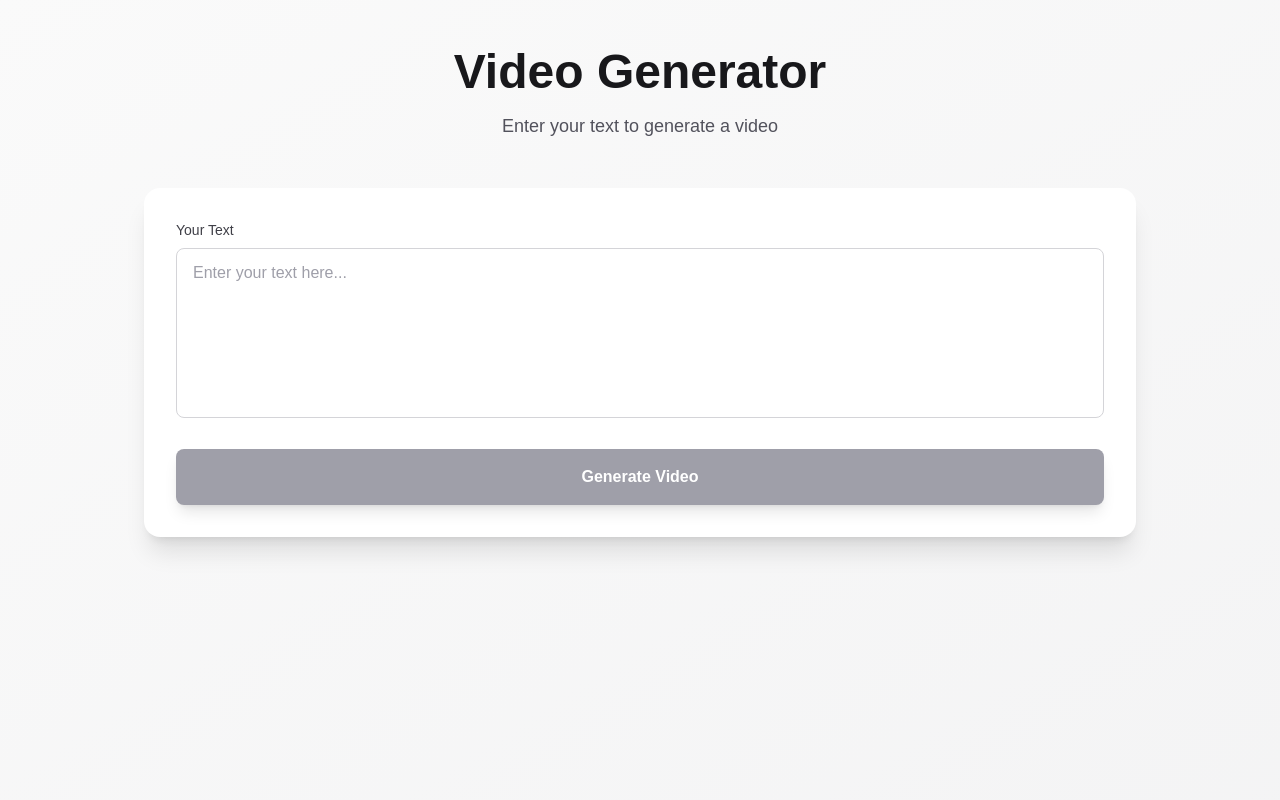
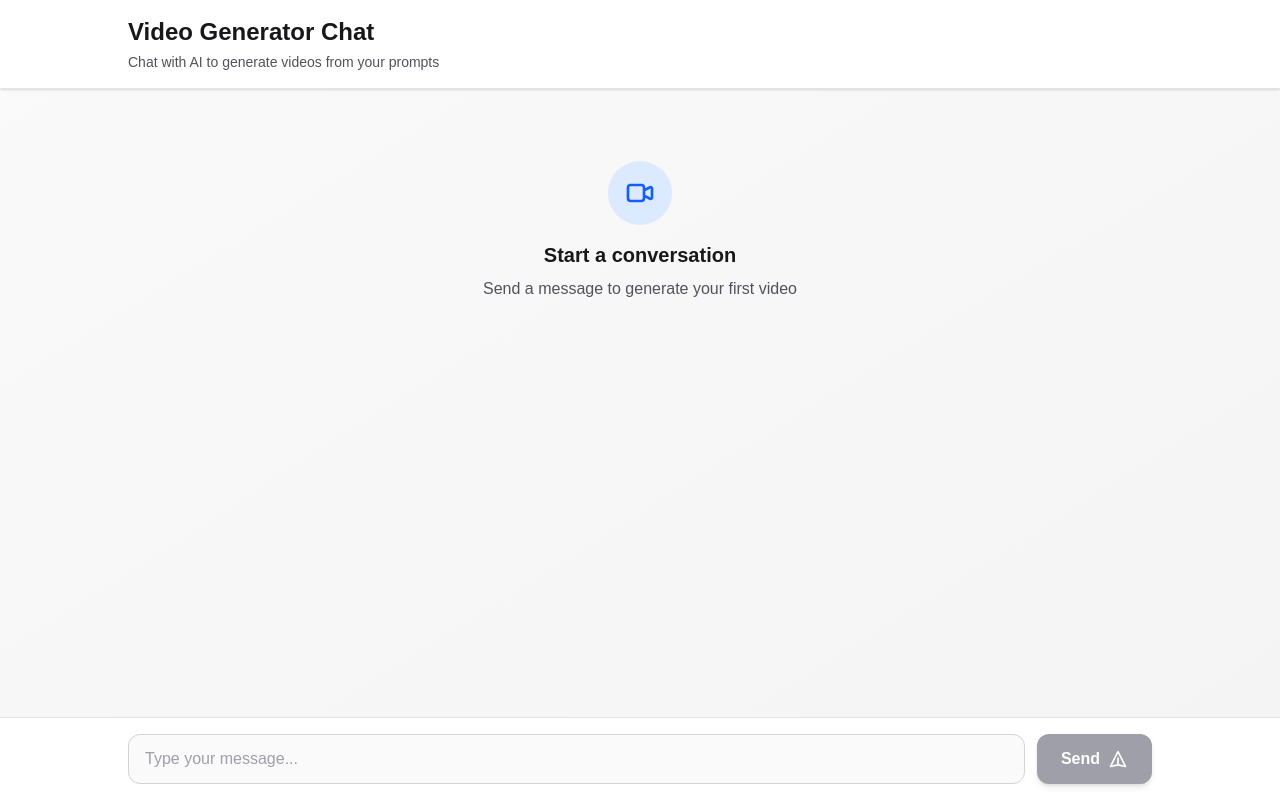
Before and after one commit to Rani-Codes/VIBE25-4-Project, a Next.js app in the folder frontend/: page / in a window 1280 px wide. Built offline with nearby package versions, Linux system fonts and the light colour scheme.

Commit message:
frontend updated

```diff
--- a/frontend/app/page.tsx
+++ b/frontend/app/page.tsx
@@ -1,100 +1,243 @@
 "use client";
 
-import { useState } from "react";
+import { useState, useRef, useEffect } from "react";
+
+interface Message {
+  id: string;
+  type: "user" | "assistant";
+  text?: string;
+  videoUrl?: string;
+  timestamp: Date;
+}
 
 export default function Home() {
   const [inputText, setInputText] = useState("");
-  const [videoUrl, setVideoUrl] = useState("");
+  const [messages, setMessages] = useState<Message[]>([]);
   const [isLoading, setIsLoading] = useState(false);
+  const messagesEndRef = useRef<HTMLDivElement>(null);
+
+  const scrollToBottom = () => {
+    messagesEndRef.current?.scrollIntoView({ behavior: "smooth" });
+  };
+
+  useEffect(() => {
+    scrollToBottom();
+  }, [messages]);
 
   const handleSubmit = async (e: React.FormEvent) => {
     e.preventDefault();
 
-    if (!inputText.trim()) return;
+    if (!inputText.trim() || isLoading) return;
 
+    const userMessage: Message = {
+      id: Date.now().toString(),
+      type: "user",
+      text: inputText,
+      timestamp: new Date(),
+    };
+
+    setMessages((prev) => [...prev, userMessage]);
+    setInputText("");
     setIsLoading(true);
 
-    // Set the video URL from localhost:5000/video
-    setVideoUrl("http://localhost:5000/video");
+    try {
+      // Call the backend API
+      const response = await fetch(
+        `http://localhost:8000/prompt?prompt=${encodeURIComponent(inputText)}`
+      );
 
+      if (!response.ok) {
+        throw new Error("Failed to generate video");
+      }
+
+      const data = await response.json();
+
+      // Add assistant message with video
+      const assistantMessage: Message = {
+        id: (Date.now() + 1).toString(),
+        type: "assistant",
+        text: data.message,
+        videoUrl: data.video_url,
+        timestamp: new Date(),
+      };
+
+      setMessages((prev) => [...prev, assistantMessage]);
+    } catch (error) {
+      console.error("Error:", error);
+      // Add error message
+      const errorMessage: Message = {
+        id: (Date.now() + 1).toString(),
+        type: "assistant",
+        text: "Sorry, something went wrong. Please try again.",
+        timestamp: new Date(),
+      };
+      setMessages((prev) => [...prev, errorMessage]);
+    } finally {
       setIsLoading(false);
+    }
   };
 
   return (
-    <div className="min-h-screen bg-gradient-to-br from-zinc-50 to-zinc-100 dark:from-zinc-950 dark:to-black">
-      <div className="container mx-auto px-4 py-12 max-w-5xl">
+    <div className="flex flex-col h-screen bg-linear-to-br from-zinc-50 to-zinc-100 dark:from-zinc-950 dark:to-black">
       {/* Header */}
-        <div className="text-center mb-12">
-          <h1 className="text-4xl md:text-5xl font-bold text-zinc-900 dark:text-zinc-50 mb-4">
-            Video Generator
+      <div className="bg-white dark:bg-zinc-900 border-b border-zinc-200 dark:border-zinc-800 px-6 py-4 shadow-sm">
+        <div className="max-w-5xl mx-auto">
+          <h1 className="text-2xl font-bold text-zinc-900 dark:text-zinc-50">
+            Video Generator Chat
           </h1>
-          <p className="text-lg text-zinc-600 dark:text-zinc-400">
-            Enter your text to generate a video
+          <p className="text-sm text-zinc-600 dark:text-zinc-400 mt-1">
+            Chat with AI to generate videos from your prompts
           </p>
         </div>
-
-        {/* Input Form */}
-        <div className="bg-white dark:bg-zinc-900 rounded-2xl shadow-xl p-8 mb-8">
-          <form onSubmit={handleSubmit} className="space-y-6">
-            <div>
-              <label
-                htmlFor="textInput"
-                className="block text-sm font-medium text-zinc-700 dark:text-zinc-300 mb-2"
-              >
-                Your Text
-              </label>
-              <textarea
-                id="textInput"
-                value={inputText}
-                onChange={(e) => setInputText(e.target.value)}
-                placeholder="Enter your text here..."
-                rows={6}
-                className="w-full px-4 py-3 rounded-lg border border-zinc-300 dark:border-zinc-700 bg-white dark:bg-zinc-800 text-zinc-900 dark:text-zinc-100 placeholder-zinc-400 dark:placeholder-zinc-500 focus:outline-none focus:ring-2 focus:ring-blue-500 dark:focus:ring-blue-400 transition-all resize-none"
-              />
       </div>
 
-            <button
-              type="submit"
-              disabled={isLoading || !inputText.trim()}
-              className="w-full bg-blue-600 hover:bg-blue-700 disabled:bg-zinc-400 dark:disabled:bg-zinc-700 text-white font-semibold py-4 px-6 rounded-lg transition-all duration-200 transform hover:scale-[1.02] active:scale-[0.98] disabled:cursor-not-allowed disabled:transform-none shadow-lg hover:shadow-xl"
+      {/* Messages Container */}
+      <div className="flex-1 overflow-y-auto px-4 py-6">
+        <div className="max-w-5xl mx-auto space-y-6">
+          {messages.length === 0 && (
+            <div className="text-center py-12">
+              <div className="inline-flex items-center justify-center w-16 h-16 rounded-full bg-blue-100 dark:bg-blue-900/30 mb-4">
+                <svg
+                  className="w-8 h-8 text-blue-600 dark:text-blue-400"
+                  fill="none"
+                  stroke="currentColor"
+                  viewBox="0 0 24 24"
                 >
-              {isLoading ? "Processing..." : "Generate Video"}
-            </button>
-          </form>
+                  <path
+                    strokeLinecap="round"
+                    strokeLinejoin="round"
+                    strokeWidth={2}
+                    d="M15 10l4.553-2.276A1 1 0 0121 8.618v6.764a1 1 0 01-1.447.894L15 14M5 18h8a2 2 0 002-2V8a2 2 0 00-2-2H5a2 2 0 00-2 2v8a2 2 0 002 2z"
+                  />
+                </svg>
               </div>
+              <h3 className="text-xl font-semibold text-zinc-900 dark:text-zinc-100 mb-2">
+                Start a conversation
+              </h3>
+              <p className="text-zinc-600 dark:text-zinc-400">
+                Send a message to generate your first video
+              </p>
+            </div>
+          )}
 
-        {/* Video Player */}
-        {videoUrl && (
-          <div className="bg-white dark:bg-zinc-900 rounded-2xl shadow-xl p-8">
-            <h2 className="text-2xl font-semibold text-zinc-900 dark:text-zinc-50 mb-6">
-              Generated Video
-            </h2>
+          {messages.map((message) => (
+            <div
+              key={message.id}
+              className={`flex ${
+                message.type === "user" ? "justify-end" : "justify-start"
+              }`}
+            >
+              <div
+                className={`max-w-3xl ${
+                  message.type === "user" ? "ml-12" : "mr-12"
+                }`}
+              >
+                {/* User Message */}
+                {message.type === "user" && (
+                  <div className="bg-blue-600 text-white rounded-2xl px-6 py-4 shadow-md">
+                    <p className="text-sm leading-relaxed">{message.text}</p>
+                  </div>
+                )}
+
+                {/* Assistant Message */}
+                {message.type === "assistant" && (
+                  <div className="bg-white dark:bg-zinc-900 rounded-2xl shadow-lg overflow-hidden">
+                    {message.text && (
+                      <div className="px-6 py-4 border-b border-zinc-200 dark:border-zinc-800">
+                        <p className="text-sm text-zinc-700 dark:text-zinc-300">
+                          {message.text}
+                        </p>
+                      </div>
+                    )}
+                    {message.videoUrl && (
+                      <div className="p-4">
                         <div className="aspect-video w-full rounded-lg overflow-hidden bg-black">
                           <video
                             controls
                             className="w-full h-full"
-                src={videoUrl}
+                            src={message.videoUrl}
                             poster=""
                           >
                             Your browser does not support the video tag.
                           </video>
                         </div>
-            <div className="mt-4 p-4 bg-zinc-50 dark:bg-zinc-800 rounded-lg">
-              <p className="text-sm text-zinc-600 dark:text-zinc-400">
-                <span className="font-medium">Video URL:</span>{" "}
+                        <div className="mt-3 px-2">
+                          <p className="text-xs text-zinc-500 dark:text-zinc-400">
                             <a
-                  href={videoUrl}
+                              href={message.videoUrl}
                               target="_blank"
                               rel="noopener noreferrer"
-                  className="text-blue-600 dark:text-blue-400 hover:underline break-all"
+                              className="hover:text-blue-600 dark:hover:text-blue-400 hover:underline break-all"
                             >
-                  {videoUrl}
+                              {message.videoUrl}
                             </a>
                           </p>
                         </div>
                       </div>
                     )}
                   </div>
+                )}
+
+                <p className="text-xs text-zinc-500 dark:text-zinc-500 mt-2 px-2">
+                  {message.timestamp.toLocaleTimeString()}
+                </p>
+              </div>
+            </div>
+          ))}
+
+          {isLoading && (
+            <div className="flex justify-start">
+              <div className="max-w-3xl mr-12">
+                <div className="bg-white dark:bg-zinc-900 rounded-2xl px-6 py-4 shadow-lg">
+                  <div className="flex items-center space-x-2">
+                    <div className="w-2 h-2 bg-zinc-400 dark:bg-zinc-600 rounded-full animate-bounce"></div>
+                    <div className="w-2 h-2 bg-zinc-400 dark:bg-zinc-600 rounded-full animate-bounce [animation-delay:0.2s]"></div>
+                    <div className="w-2 h-2 bg-zinc-400 dark:bg-zinc-600 rounded-full animate-bounce [animation-delay:0.4s]"></div>
+                  </div>
+                </div>
+              </div>
+            </div>
+          )}
+
+          <div ref={messagesEndRef} />
+        </div>
+      </div>
+
+      {/* Input Area */}
+      <div className="bg-white dark:bg-zinc-900 border-t border-zinc-200 dark:border-zinc-800 px-4 py-4 shadow-lg">
+        <div className="max-w-5xl mx-auto">
+          <form onSubmit={handleSubmit} className="flex gap-3">
+            <input
+              type="text"
+              value={inputText}
+              onChange={(e) => setInputText(e.target.value)}
+              placeholder="Type your message..."
+              disabled={isLoading}
+              className="flex-1 px-4 py-3 rounded-xl border border-zinc-300 dark:border-zinc-700 bg-zinc-50 dark:bg-zinc-800 text-zinc-900 dark:text-zinc-100 placeholder-zinc-400 dark:placeholder-zinc-500 focus:outline-none focus:ring-2 focus:ring-blue-500 dark:focus:ring-blue-400 disabled:opacity-50 disabled:cursor-not-allowed transition-all"
+            />
+            <button
+              type="submit"
+              disabled={isLoading || !inputText.trim()}
+              className="px-6 py-3 bg-blue-600 hover:bg-blue-700 disabled:bg-zinc-400 dark:disabled:bg-zinc-700 text-white font-semibold rounded-xl transition-all duration-200 disabled:cursor-not-allowed shadow-md hover:shadow-lg flex items-center gap-2"
+            >
+              <span>Send</span>
+              <svg
+                className="w-5 h-5"
+                fill="none"
+                stroke="currentColor"
+                viewBox="0 0 24 24"
+              >
+                <path
+                  strokeLinecap="round"
+                  strokeLinejoin="round"
+                  strokeWidth={2}
+                  d="M12 19l9 2-9-18-9 18 9-2zm0 0v-8"
+                />
+              </svg>
+            </button>
+          </form>
+        </div>
+      </div>
     </div>
   );
 }
```
Also changed, not shown: 1 other file (tests, documents, lock files or other folders). Lines whose indentation alone changed are shown as unchanged.
